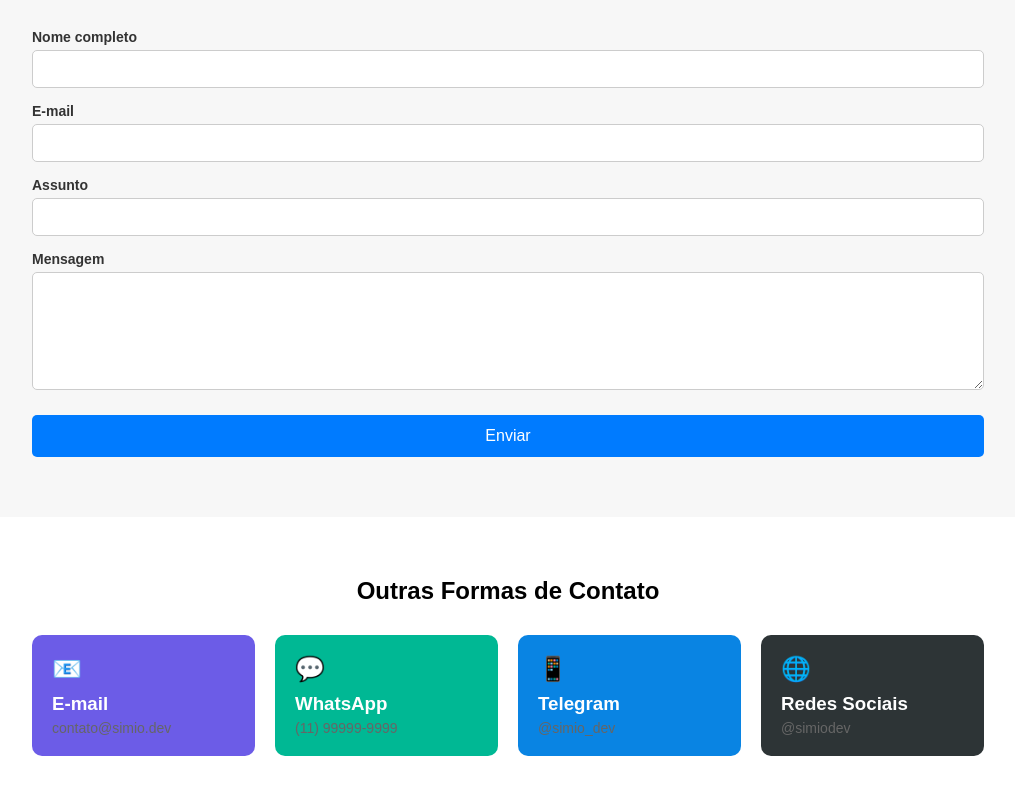
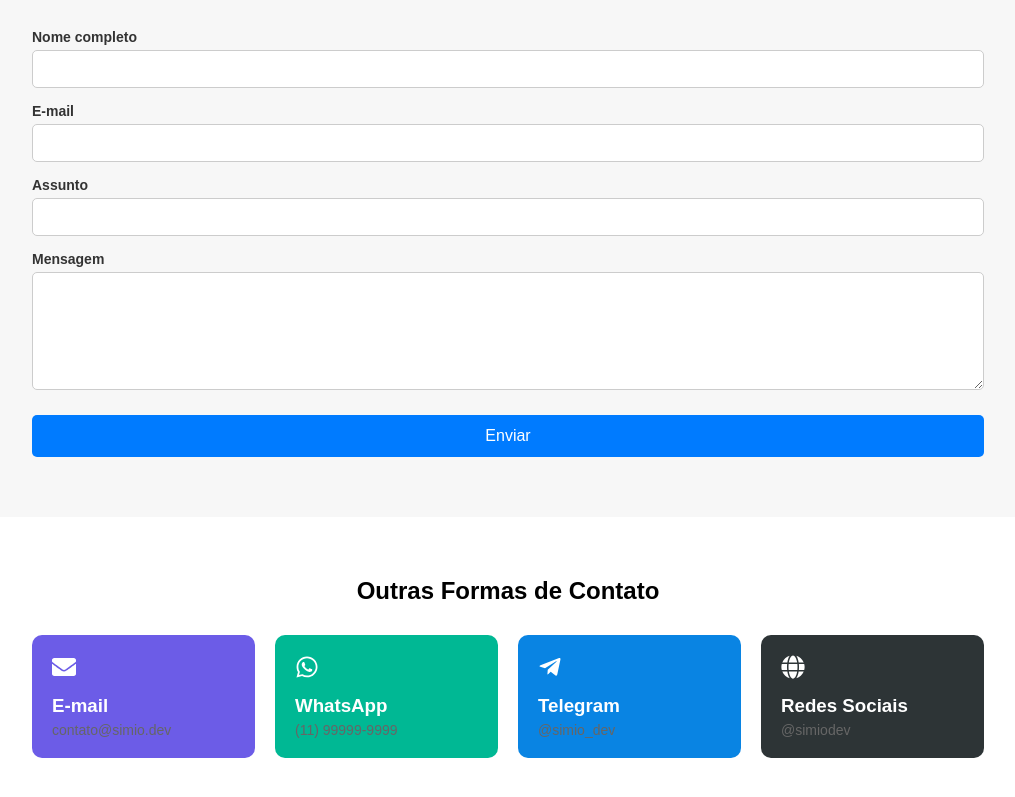
Before and after one commit to Leroy-jester/SimioDev, a React (Vite) app: page /contato in a window 1280 px wide. Shown: the part 287-1084 px from the top of the page, without its empty margins (132-1147 px from the left). Built offline with nearby package versions, Linux system fonts and the light colour scheme.

Commit message:
Mudando icones

```diff
--- a/src/pages/Contato.jsx
+++ b/src/pages/Contato.jsx
@@ -1,4 +1,12 @@
 import './contato.css'
+
+import {
+  FaEnvelope,
+  FaWhatsapp,
+  FaTelegramPlane,
+  FaGlobe,
+} from 'react-icons/fa'
+
 
 const Contato = () => {
   return (
@@ -45,34 +53,36 @@ const Contato = () => {
 
 
 
-      <section className="contact-options">
+       <section className="contact-options">
         <div className="container">
           <h2>Outras Formas de Contato</h2>
 
           <div className="grid">
+
             <div className="card email">
-              <span>📧</span>
+              <span><FaEnvelope /></span>
               <h3>E-mail</h3>
               <p>contato@simio.dev</p>
             </div>
 
             <div className="card whatsapp">
-              <span>💬</span>
+              <span><FaWhatsapp /></span>
               <h3>WhatsApp</h3>
               <p>(11) 99999-9999</p>
             </div>
 
             <div className="card telegram">
-              <span>📱</span>
+              <span><FaTelegramPlane /></span>
               <h3>Telegram</h3>
               <p>@simio_dev</p>
             </div>
 
             <div className="card social">
-              <span>🌐</span>
+              <span><FaGlobe /></span>
               <h3>Redes Sociais</h3>
               <p>@simiodev</p>
             </div>
+
           </div>
         </div>
       </section>
```
